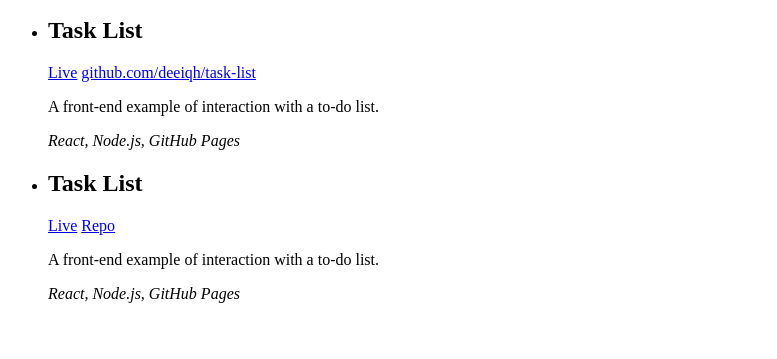
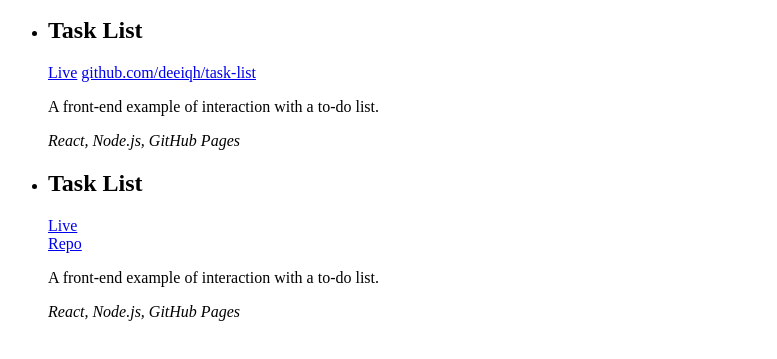
Before and after one commit to deeiqh/portfolio, a plain HTML site: page index.html in a window 1280 px wide. Shown: the part 101-460 px from the top of the page, without its empty margins (0-777 px from the left). Drawn offline with Linux system fonts and the light colour scheme.

Commit message:
feat: css added

```diff
--- /dev/null
+++ b/index.css
@@ -0,0 +1,3 @@
+.aBlock {
+    display: block;
+}
--- a/index.html
+++ b/index.html
@@ -1,6 +1,7 @@
 <!DOCTYPE html>
 <head>
     <title>Portfolio</title>
+    <link href="index.css" rel="stylesheet">
 </head>
 <body>
     <header>
```
